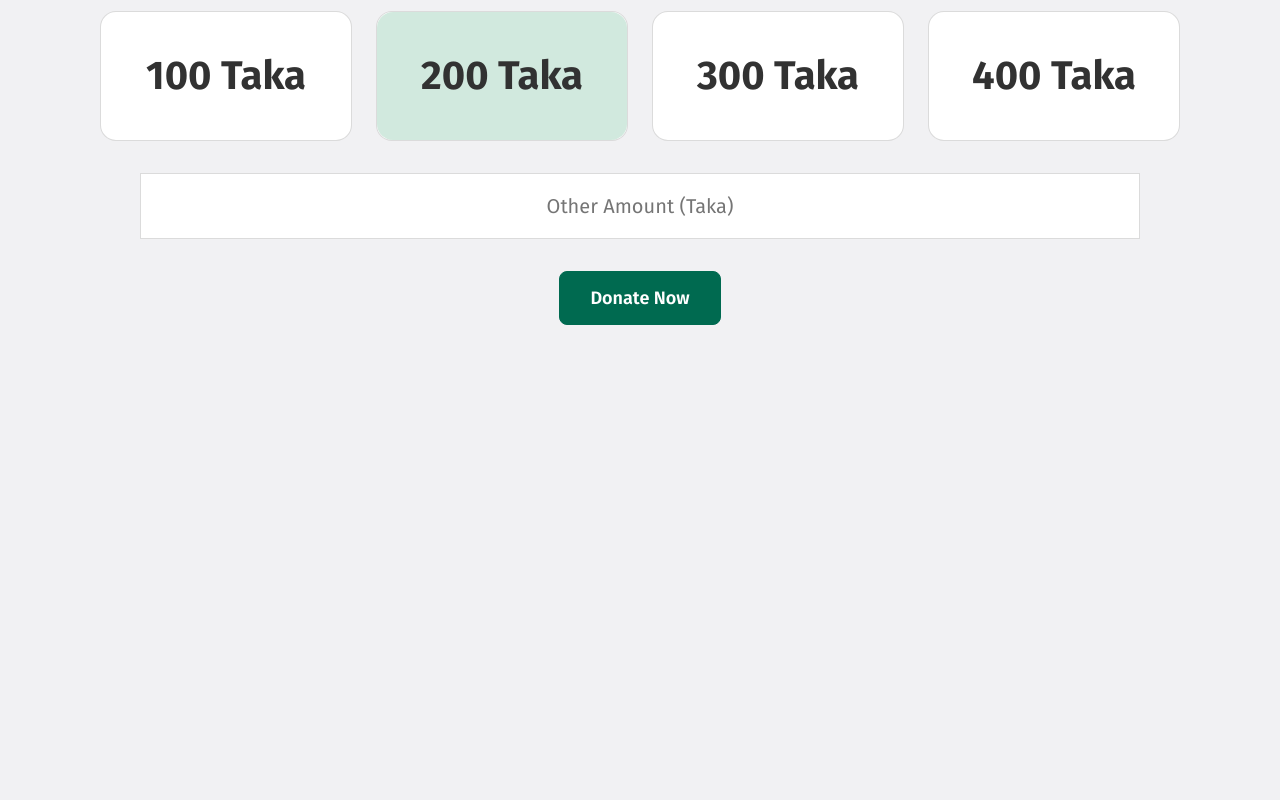
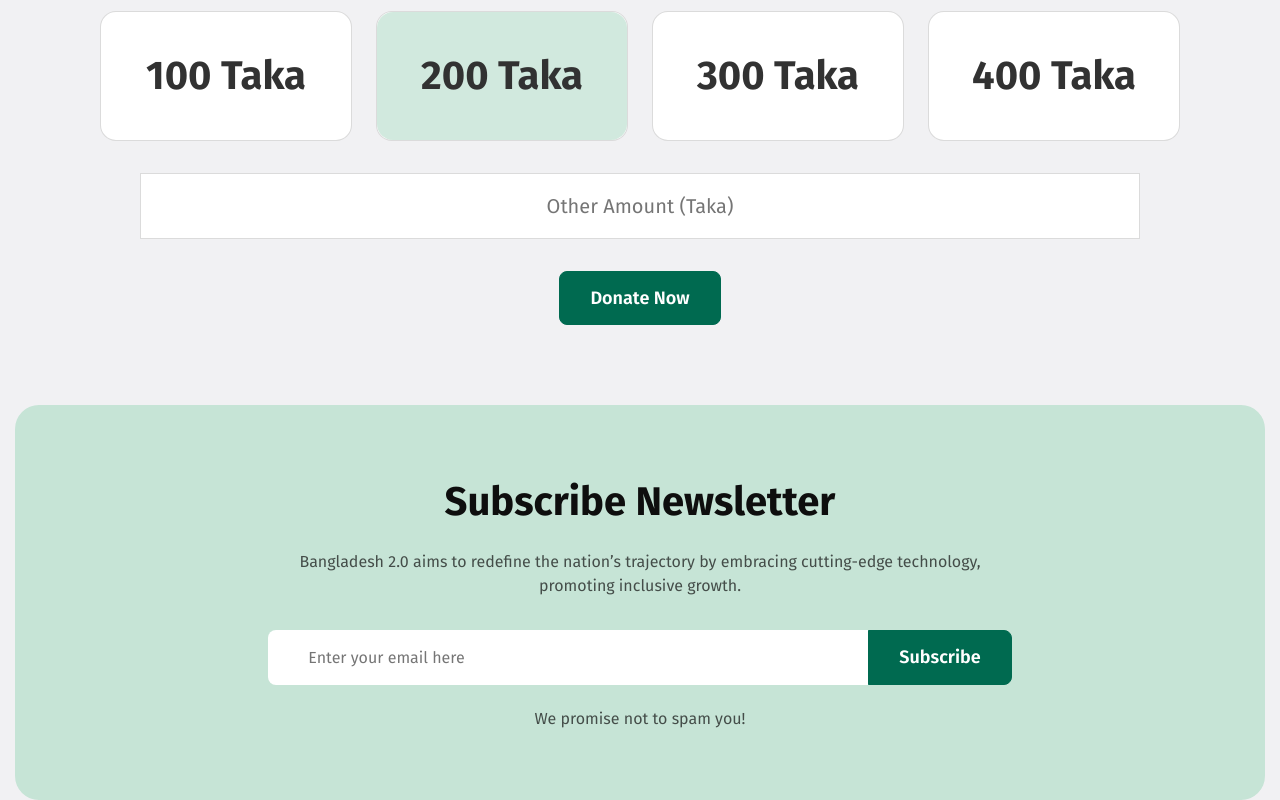
Before and after one commit to roni-biswas/RB-PH-B11A1--assignment-1, a plain HTML site: page index.html in a window 1280 px wide. Shown: the part 4451-5251 px from the top of the page. Before the commit the page ends 4776 px from the top, so only its background shows below. Drawn offline with Linux system fonts and the light colour scheme.

Commit message:
added newsletter section in index.html and add styles

```diff
--- a/index.html
+++ b/index.html
@@ -273,7 +273,26 @@
                 </div>
             </form>
         </div>
-    </section>
+    </section> <!-- end -->
+
+    <!-- start newsletter section -->
+    <section class="newsletter-section margin-top">
+        <div class="container">
+            <div class="newsletter-container">
+                <div class="newsletter-content">
+                    <h1 class="section-title">Subscribe Newsletter</h1>
+                    <p class="section-description text-center">Bangladesh 2.0 aims to redefine the nation’s
+                        trajectory by embracing
+                        cutting-edge technology, promoting inclusive growth.</p>
+                    <div class="subscribe-container">
+                        <input type="email" name="email" id="email" class="email" placeholder="Enter your email here">
+                        <button class="primary-btn subscribe-btn">Subscribe</button>
+                    </div>
+                    <p class="promise-not-spam">We promise not to spam you!</p>
+                </div>
+            </div>
+        </div>
+    </section> <!-- end -->
 </body>
 
 </html>
--- a/styles/style.css
+++ b/styles/style.css
@@ -402,3 +402,49 @@ th {
   color: rgba(14, 14, 14, 0.6);
 }
 /* end */
+
+/* newsletter styles */
+.newsletter-container {
+  background-color: var(--bg-color);
+  border-radius: 24px;
+  height: 395px;
+  display: flex;
+  align-items: center;
+  justify-content: center;
+}
+
+.newsletter-container .newsletter-content {
+  width: 750px;
+  display: flex;
+  flex-direction: column;
+  justify-content: center;
+  align-items: center;
+}
+
+.subscribe-container {
+  display: flex;
+}
+
+.newsletter-content input[type="email"] {
+  width: 600px;
+  padding: 18px 0 18px 40px;
+  border-radius: 8px 0 0 8px;
+  border: none;
+  outline: none;
+  font-size: 16px;
+  font-weight: 400;
+  color: rgba(14, 14, 14, 0.6);
+}
+
+.newsletter-content .subscribe-btn {
+  box-shadow: none;
+  border-radius: 0 8px 8px 0;
+}
+
+.newsletter-content .promise-not-spam {
+  font-size: 16px;
+  opacity: 0.7;
+  margin-top: 24px;
+}
+
+/* end */
```
